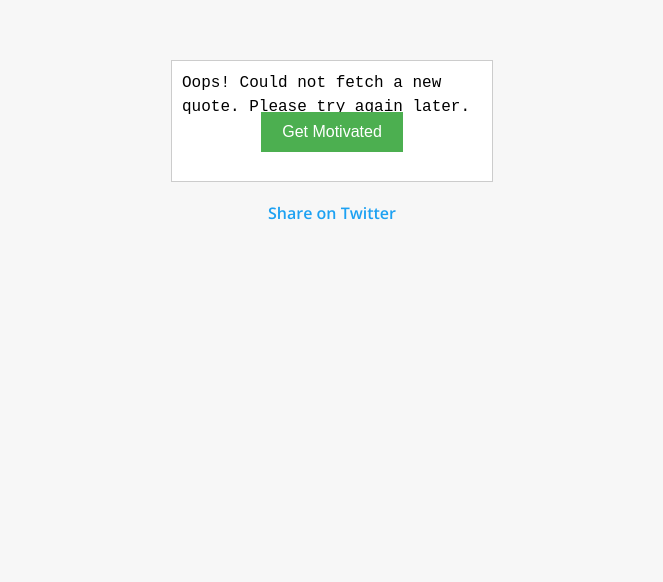
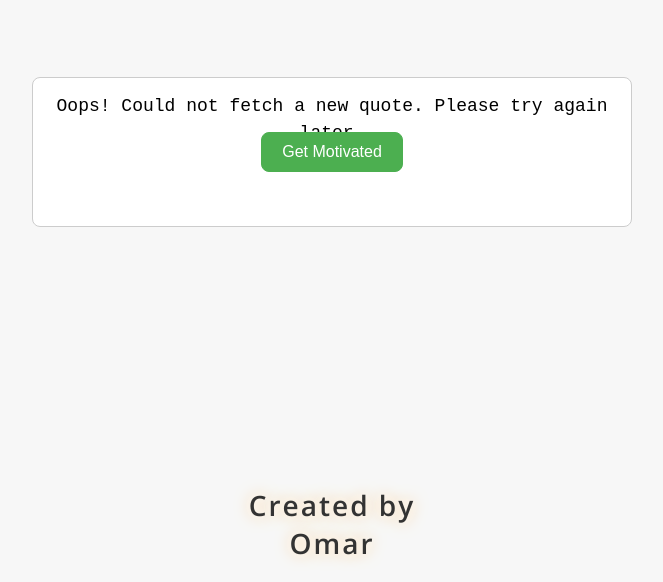
Before and after one commit to team-fit/team-fit.github.io, a plain HTML site: page mv_index.html in a window 1280 px wide. Shown: the part 258-840 px from the top of the page, without its empty margins (308-971 px from the left). Before the commit the page ends 800 px from the top, so only its background shows below. Drawn offline with nearby package versions, Linux system fonts and the light colour scheme; no server answers.

Commit message:
Update mv_index.html

```diff
--- a/mv_index.html
+++ b/mv_index.html
@@ -17,19 +17,33 @@
       height: 100vh;
       flex-direction: column;
       position: relative;
+      padding: 20px;
     }
 
+    /* Larger and responsive textarea */
     #quoteBox {
-      width: 300px;
-      height: 100px;
-      padding: 10px;
+      width: 100%;
+      max-width: 600px;
+      height: 150px;
+      padding: 15px;
       border: 1px solid #ccc;
       margin-bottom: 20px;
-      font-size: 16px;
+      font-size: 18px;
       font-weight: 400;
       line-height: 1.5;
       resize: none;
       background-color: #fff;
+      border-radius: 8px;
+      box-sizing: border-box;
+      text-align: center;
+    }
+
+    /* Make textarea bigger on mobile */
+    @media (max-width: 768px) {
+      #quoteBox {
+        font-size: 16px;
+        height: 120px;
+      }
     }
 
     #getQuoteBtn {
@@ -42,6 +56,7 @@
       margin-bottom: 20px;
       transition: all 0.3s ease-in-out; /* Smooth teleport animation */
       position: absolute;
+      border-radius: 8px;
     }
 
     #getQuoteBtn:hover {
@@ -61,6 +76,37 @@
       color: #1DA1F2;
       font-weight: 600;
     }
+
+    /* Spectacular "Created by Omar" section */
+    #createdBy {
+      position: absolute;
+      bottom: 20px;
+      width: 100%;
+      text-align: center;
+      font-size: 24px;
+      font-weight: 700;
+      color: #FFC67D;
+      animation: fadeIn 2s ease-in-out, slideUp 1.5s ease-out 1s;
+    }
+
+    #createdBy span {
+      display: block;
+      font-size: 28px;
+      color: #333;
+      letter-spacing: 2px;
+      text-shadow: 0 0 10px #fff, 0 0 15px #FFC67D;
+    }
+
+    @keyframes fadeIn {
+      0% { opacity: 0; }
+      100% { opacity: 1; }
+    }
+
+    @keyframes slideUp {
+      0% { transform: translateY(50px); }
+      100% { transform: translateY(0); }
+    }
+
   </style>
 </head>
 <body>
@@ -71,7 +117,11 @@
 
   <div id="loading">Loading...</div>
 
-  <a id="twitterShare" class="share-btn" target="_blank">Share on Twitter</a>
+  <!-- Spectacular 'Created by Omar' Section -->
+  <div id="createdBy">
+    <span>Created by</span>
+    <span>Omar</span>
+  </div>
 
   <script src="mv_script.js"></script>
 
```
